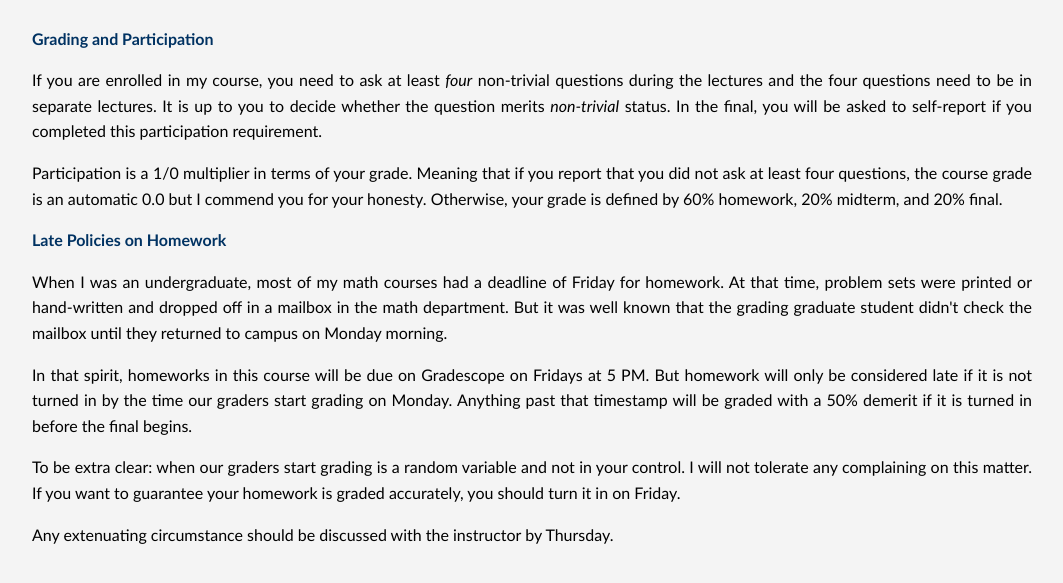
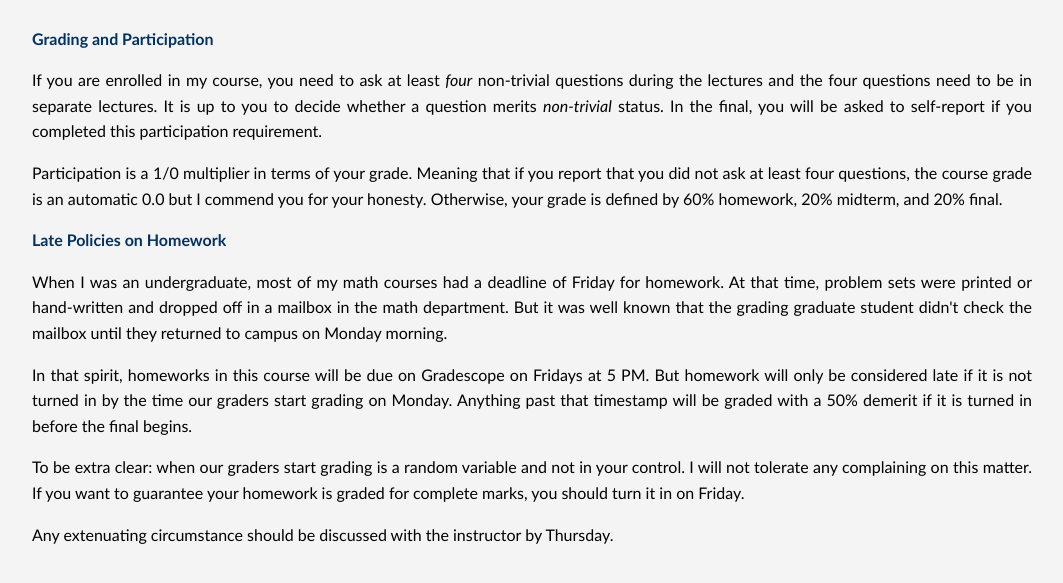
Before and after one commit to nirkhe/nirkhe.github.io, a plain HTML site: page teaching/course-policy.html in a window 1280 px wide. Shown: the part 87-670 px from the top of the page, without its empty margins (108-1171 px from the left). Drawn offline with Linux system fonts and the light colour scheme.

Commit message:
course-policy

```diff
--- a/teaching/course-policy.html
+++ b/teaching/course-policy.html
@@ -8,7 +8,7 @@ name="viewport" content="width=device-width, initial-scale=1"><title>Course Poli
 
 	<h2>Grading and Participation</h2>
 
-	<p>If you are enrolled in my course, you need to ask at least <i>four</i> non-trivial questions during the lectures and the four questions need to be in separate lectures. It is up to you to decide whether the question merits <i>non-trivial</i> status. In the final, you will be asked to self-report if you completed this participation requirement.</p>
+	<p>If you are enrolled in my course, you need to ask at least <i>four</i> non-trivial questions during the lectures and the four questions need to be in separate lectures. It is up to you to decide whether a question merits <i>non-trivial</i> status. In the final, you will be asked to self-report if you completed this participation requirement.</p>
 
 	<p>Participation is a 1/0 multiplier in terms of your grade. Meaning that if you report that you did not ask at least four questions, the course grade is an automatic 0.0 but I commend you for your honesty. Otherwise, your grade is defined by 60% homework, 20% midterm, and 20% final. </p>
 
@@ -18,7 +18,7 @@ name="viewport" content="width=device-width, initial-scale=1"><title>Course Poli
 
 	<p>In that spirit, homeworks in this course will be due on Gradescope on Fridays at 5 PM. But homework will only be considered late if it is not turned in by the time our graders start grading on Monday. Anything past that timestamp will be graded with a 50% demerit if it is turned in before the final begins.</p>
 
-	<p>To be extra clear: when our graders start grading is a random variable and not in your control. I will not tolerate any complaining on this matter. If you want to guarantee your homework is graded accurately, you should turn it in on Friday.
+	<p>To be extra clear: when our graders start grading is a random variable and not in your control. I will not tolerate any complaining on this matter. If you want to guarantee your homework is graded for complete marks, you should turn it in on Friday.
 	</p>
 
 	<p>Any extenuating circumstance should be discussed with the instructor by Thursday.</p>
```
